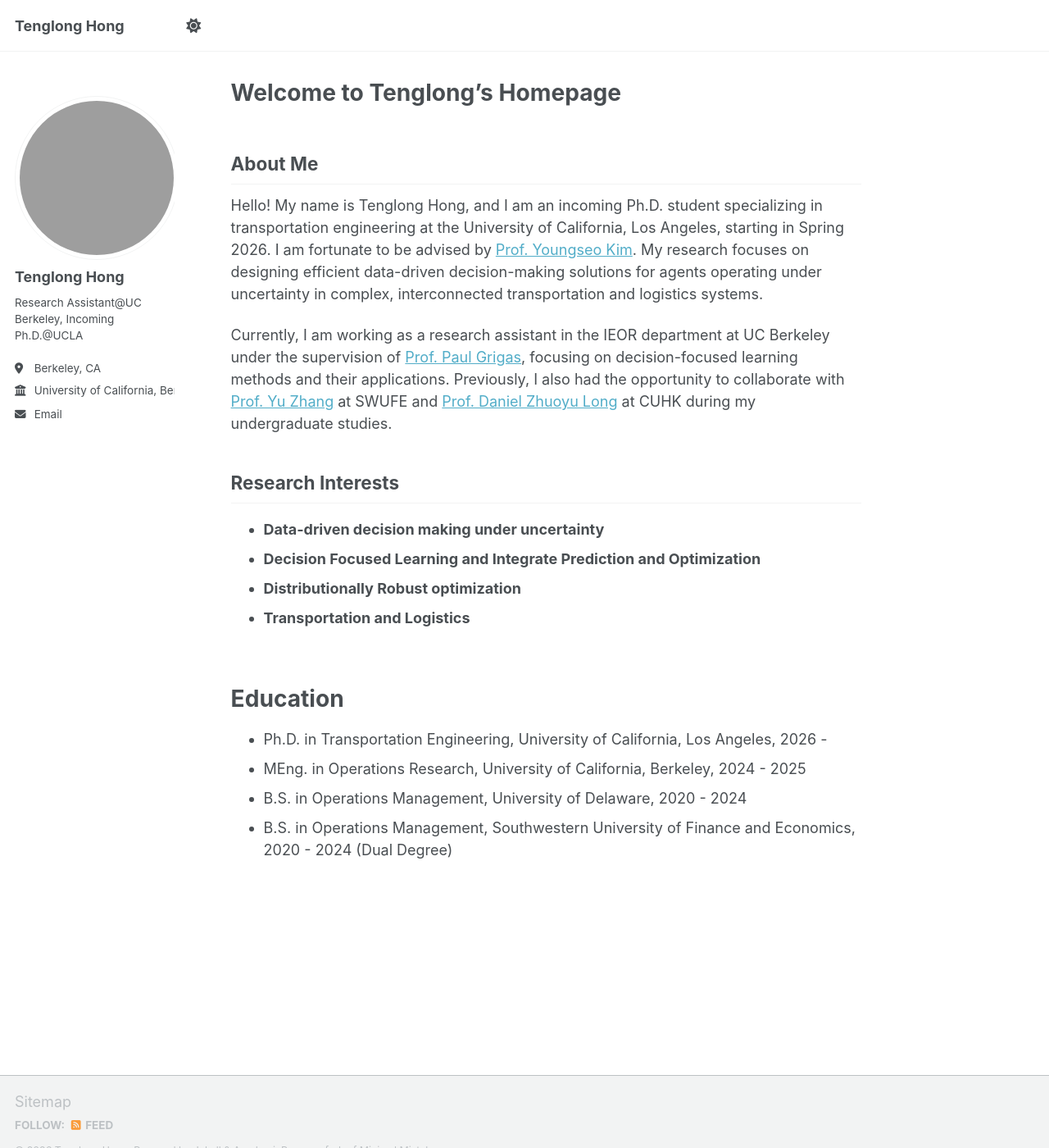
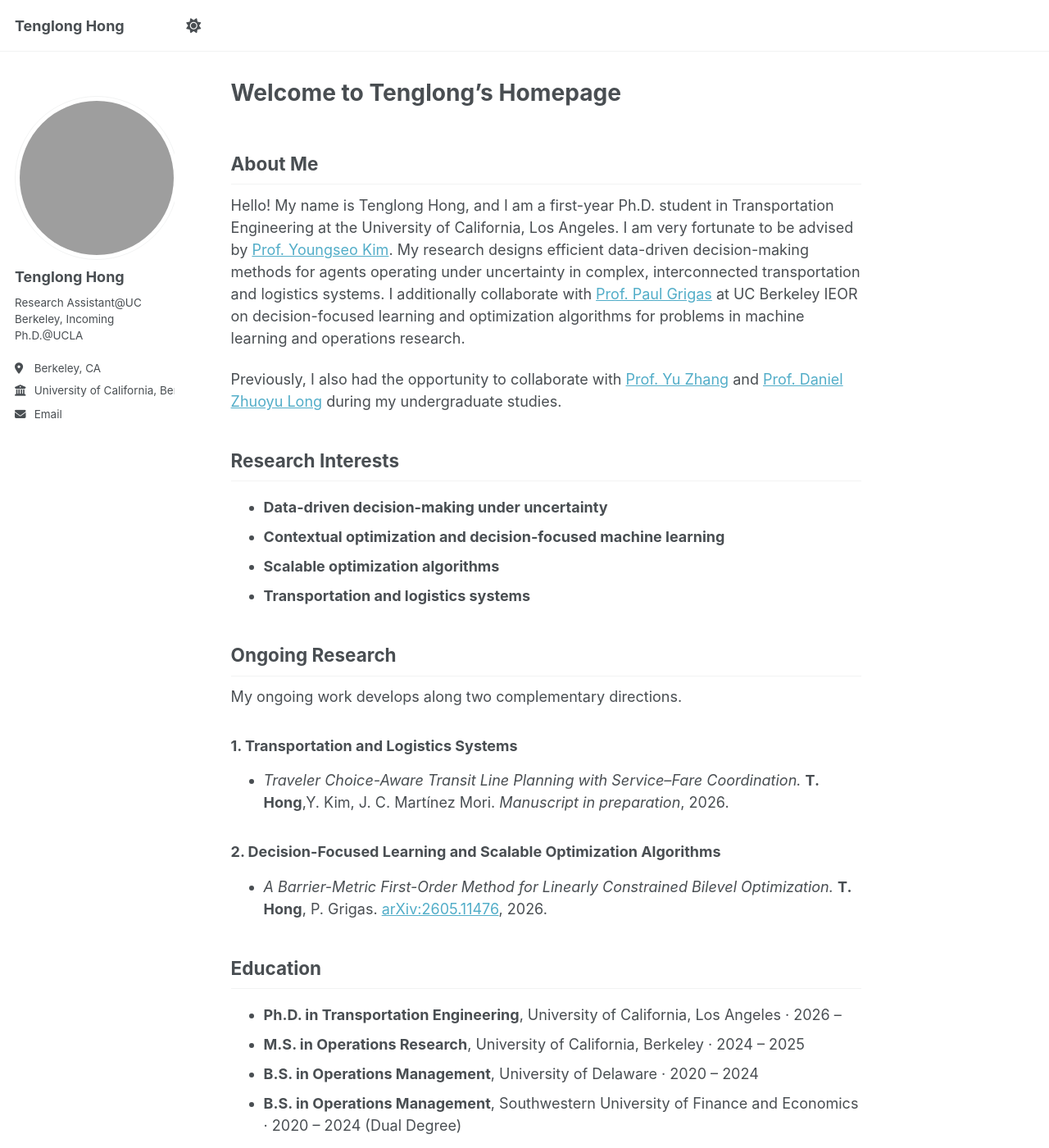
Before and after one commit to Tenglonghong/Tenglonghong.github.io, a Jekyll site: the page built from _pages/about.md, in a window 1280 px wide and 1400 px high. Shown: the whole window at 82% size. Built offline with Jekyll 4.4.1, drawn with Linux system fonts in a browser that asks for light colours; a script that is not in the unit is left out.

Commit message:
Update about page and clean up repo
- Update about.md with current Ph.D. status, research interests, and ongoing research
- Add .DS_Store to .gitignore and remove existing tracked instances

Co-authored-by: Cursor <cursoragent@cursor.com>

```diff
--- a/_pages/about.md
+++ b/_pages/about.md
@@ -10,31 +10,38 @@ redirect_from:
 
 ## About Me
 
-Hello! My name is Tenglong Hong, and I am an incoming Ph.D. student specializing in transportation engineering at the University of California, Los Angeles, starting in Spring 2026. I am fortunate to be advised by [Prof. Youngseo Kim](https://sites.google.com/cornell.edu/youngseokim/home). My research focuses on designing efficient data-driven decision-making solutions for agents operating under uncertainty in complex, interconnected transportation and logistics systems.
+Hello! My name is Tenglong Hong, and I am a first-year Ph.D. student in Transportation Engineering at the University of California, Los Angeles. I am very fortunate to be advised by [Prof. Youngseo Kim](https://sites.google.com/cornell.edu/youngseokim/home). My research designs efficient data-driven decision-making methods for agents operating under uncertainty in complex, interconnected transportation and logistics systems. I additionally collaborate with [Prof. Paul Grigas](https://grigas.ieor.berkeley.edu) at UC Berkeley IEOR on decision-focused learning and optimization algorithms for problems in machine learning and operations research.
 
-<!-- <br> -->
-
-Currently, I am working as a research assistant in the IEOR department at UC Berkeley under the supervision of [Prof. Paul Grigas](https://grigas.ieor.berkeley.edu), focusing on decision-focused learning methods and their applications. Previously, I also had the opportunity to collaborate with [Prof. Yu Zhang](https://gs.swufe.edu.cn/info/1123/20521.htm) at SWUFE and [Prof. Daniel Zhuoyu Long](https://www.se.cuhk.edu.hk/people/academic-staff/prof-long-zhuoyu-daniel/) at CUHK during my undergraduate studies.
+Previously, I also had the opportunity to collaborate with [Prof. Yu Zhang](https://gs.swufe.edu.cn/info/1123/20521.htm) and [Prof. Daniel Zhuoyu Long](https://www.se.cuhk.edu.hk/people/academic-staff/prof-long-zhuoyu-daniel/) during my undergraduate studies.
 
 
 ## Research Interests
 
-- **Data-driven decision making under uncertainty**
-- **Decision Focused Learning and Integrate Prediction and Optimization**
-- **Distributionally Robust optimization**
-- **Transportation and Logistics**
-
-<br>
+- **Data-driven decision-making under uncertainty**
+- **Contextual optimization and decision-focused machine learning**
+- **Scalable optimization algorithms**
+- **Transportation and logistics systems**
 
 
+## Ongoing Research
 
-Education
-======
-* Ph.D. in Transportation Engineering, University of California, Los Angeles, 2026 -
-* MEng. in Operations Research, University of California, Berkeley, 2024 - 2025
-* B.S. in Operations Management, University of Delaware, 2020 - 2024
-* B.S. in Operations Management, Southwestern University of Finance and Economics, 2020 - 2024 (Dual Degree)
+My ongoing work develops along two complementary directions.
 
+### 1. Transportation and Logistics Systems
+
+- *Traveler Choice-Aware Transit Line Planning with Service–Fare Coordination.* **T. Hong**,Y. Kim, J. C. Martínez Mori. *Manuscript in preparation*, 2026.
+
+### 2. Decision-Focused Learning and Scalable Optimization Algorithms
+
+- *A Barrier-Metric First-Order Method for Linearly Constrained Bilevel Optimization.* **T. Hong**, P. Grigas. [arXiv:2605.11476](https://arxiv.org/abs/2605.11476), 2026.
+
+
+## Education
+
+- **Ph.D. in Transportation Engineering**, University of California, Los Angeles · 2026 –
+- **M.S. in Operations Research**, University of California, Berkeley · 2024 – 2025
+- **B.S. in Operations Management**, University of Delaware · 2020 – 2024
+- **B.S. in Operations Management**, Southwestern University of Finance and Economics · 2020 – 2024 (Dual Degree)
 
 
 <!--
```
Also changed, not shown: 6 other files.
